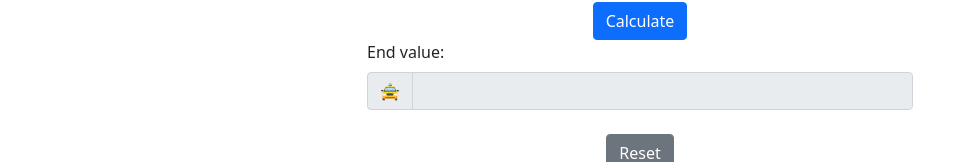
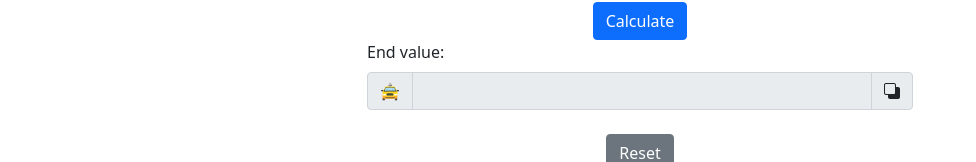
Before and after one commit to rvallely/fe-discrete-maths-exploration, a React (Create React App) app: page /base-converter in a window 1280 px wide. Shown: the part 410-572 px from the top of the page, without its empty margins (0-976 px from the left). Built offline with nearby package versions, Linux system fonts and the light colour scheme.

Commit message:
add copy to clipboard button

```diff
--- a/package.json
+++ b/package.json
@@ -7,6 +7,7 @@
     "@testing-library/react": "^13.2.0",
     "@testing-library/user-event": "^13.5.0",
     "axios": "^0.27.2",
+    "bootstrap-icons": "^1.8.3",
     "react": "^18.1.0",
     "react-dom": "^18.1.0",
     "react-router-dom": "^6.3.0",
--- a/src/components/BaseConverter/BaseConverter.js
+++ b/src/components/BaseConverter/BaseConverter.js
@@ -40,6 +40,7 @@ function BaseConverter() {
                             <div className='mb-4 input-group'>
                                 <span className='input-group-text'>🚘</span>
                                 <input type='text' className='form-control' id='start-value' placeholder='eg. 10' onChange={(e) => setValue(e.target.value)}></input>
+
                             </div>
 
                             <label htmlFor='from-base' className='form-label'>From base:</label>
@@ -63,6 +64,9 @@ function BaseConverter() {
                             <div className='mb-4 input-group'>
                                 <span className='input-group-text'>🚖</span>
                                 <input disabled={true} type='text' className='form-control' id='end-value' value={result}></input>
+                                <span className='input-group-text'>
+                                <i title='Copy' className="bi bi-back" onClick={() => navigator.clipboard.writeText(result)} style={{'cursor': 'pointer'}}></i>
+                                </span>
                             </div>
 
 
```
Also changed, not shown: 1 other file (tests, documents, lock files or other folders).
